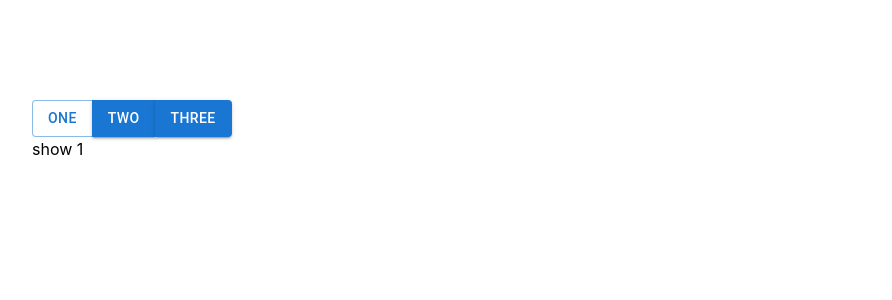
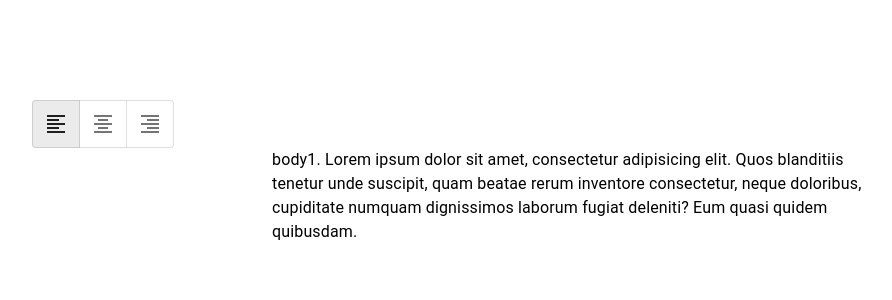
Before and after one commit to huseyincansoylu/react-mui, a React (Vite) app: page / in a window 1280 px wide. Shown: the top 300 px of the page, without its empty margins (68-960 px from the left). Built offline with nearby package versions, Linux system fonts and the light colour scheme.

Commit message:
ToggleButtonGroup

```diff
--- a/src/App.tsx
+++ b/src/App.tsx
@@ -1,10 +1,10 @@
-import MuiBtnGroup from "./components/MuiBtnGroup"
+import MuiToggleBtn from "./components/MuiToggleBtn"
 
 function App() {
 
   return (
     <div style={{ margin: "100px" }}>
-      <MuiBtnGroup />
+      <MuiToggleBtn />
     </div>
   )
 }
--- /dev/null
+++ b/src/components/MuiToggleBtn.tsx
@@ -0,0 +1,49 @@
+import { ToggleButton, ToggleButtonGroup, Typography } from '@mui/material';
+import { useState } from 'react'
+import FormatAlignLeftIcon from '@mui/icons-material/FormatAlignLeft';
+import FormatAlignCenterIcon from '@mui/icons-material/FormatAlignCenter';
+import FormatAlignRightIcon from '@mui/icons-material/FormatAlignRight';
+
+const MuiToggleBtn = () => {
+
+    const [alignment, setAlignment] = useState<string | null>('left');
+
+    const handleAlignment = (
+        event: React.MouseEvent<HTMLElement>,
+        newAlignment: string | null,
+    ) => {
+        setAlignment(newAlignment);
+    };
+
+    return (
+        <>
+            <ToggleButtonGroup
+                value={alignment}
+                exclusive
+                onChange={handleAlignment}
+                aria-label="text alignment"
+            >
+                <ToggleButton value="left" aria-label="left aligned">
+                    <FormatAlignLeftIcon />
+                </ToggleButton>
+                <ToggleButton value="center" aria-label="centered">
+                    <FormatAlignCenterIcon />
+                </ToggleButton>
+                <ToggleButton value="right" aria-label="right aligned">
+                    <FormatAlignRightIcon />
+                </ToggleButton>
+            </ToggleButtonGroup>
+
+
+            <Typography variant="body1" sx={{ textAlign: alignment, width: "600px", margin: "0 auto" }} >
+                body1. Lorem ipsum dolor sit amet, consectetur adipisicing elit. Quos
+                blanditiis tenetur unde suscipit, quam beatae rerum inventore consectetur,
+                neque doloribus, cupiditate numquam dignissimos laborum fugiat deleniti? Eum
+                quasi quidem quibusdam.
+            </Typography>
+        </>
+
+    );
+}
+
+export default MuiToggleBtn
```
